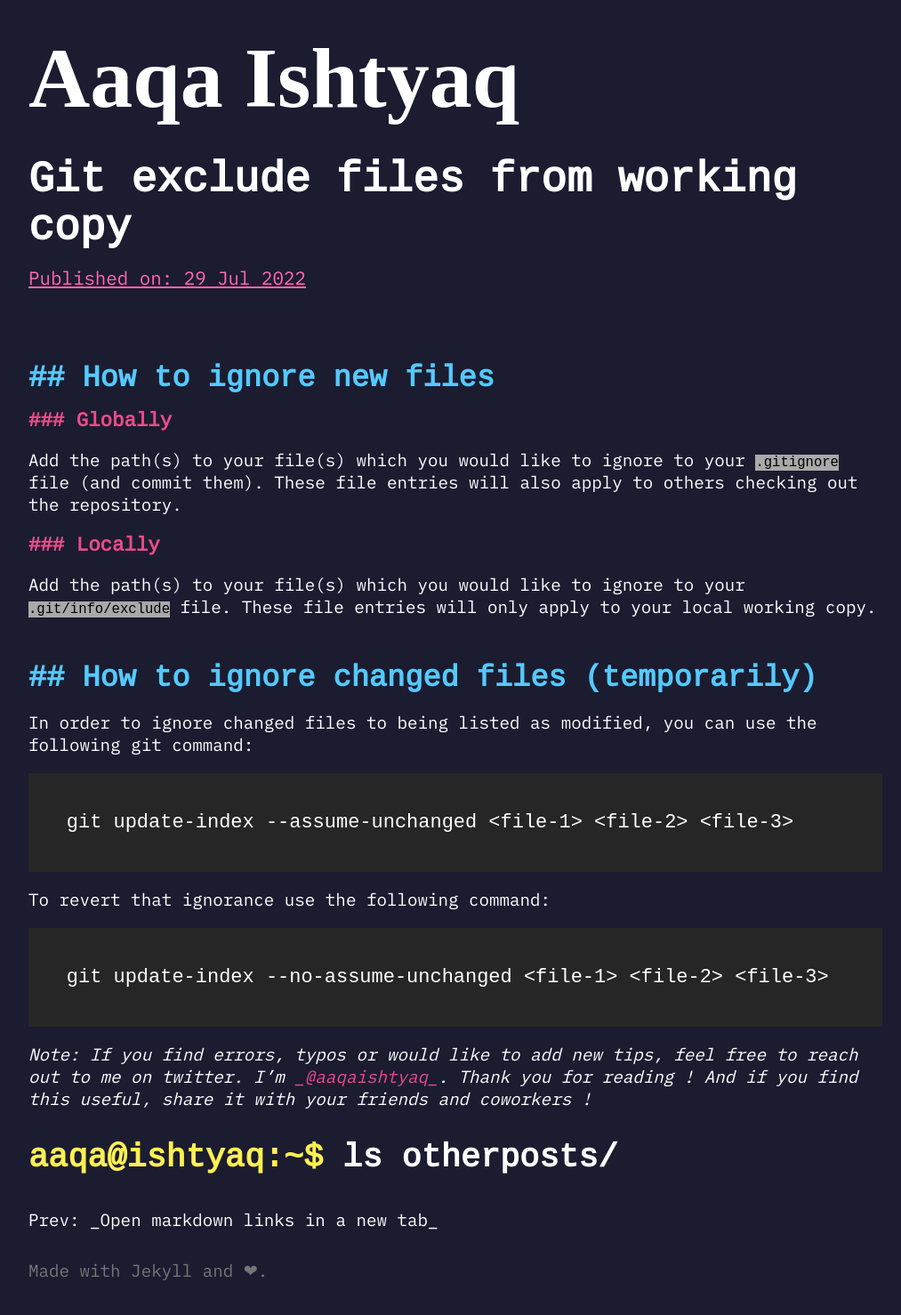
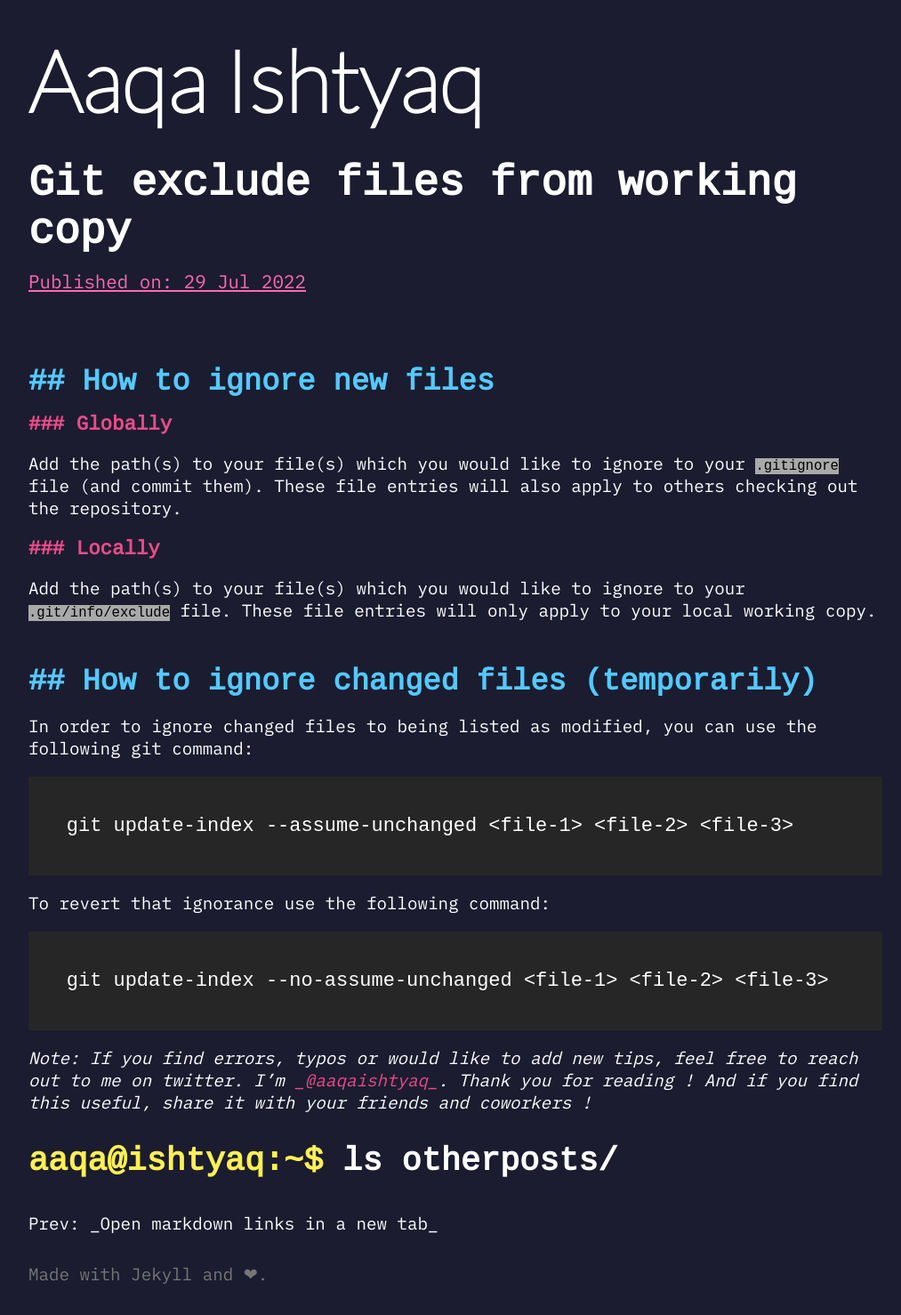
Before and after one commit to aaqaishtyaq/aaqaishtyaq.github.io, a Jekyll site: the page built from _posts/2022-07-29-git-exclude-files.md, in a window 1280 px wide. Shown: the whole page at 89% size, without its empty margins (16-1029 px from the left). Built offline with Jekyll 4.4.1, drawn with Linux system fonts in a browser that asks for light colours; some web fonts are replaced.

Commit message:
feat(header): update font to Lato
Signed-off-by: Aaqa Ishtyaq <aaqaishtyaq@gmail.com>

```diff
--- a/_dev/sass/sections/_header.sass
+++ b/_dev/sass/sections/_header.sass
@@ -1,5 +1,6 @@
-@import url('https://fonts.googleapis.com/css2?family=Raleway+Dots&display=swap')
-$font-head: 'Raleway Dots', cursive
+@import url('https://fonts.googleapis.com/css2?family=Lato:wght@100&display=swap')
+$font-head: 'Lato', sans-serif
+
 header
     padding: 2em 3em 0
     margin-bottom: 2em
```
Also changed, not shown: assets/css/main.css.
